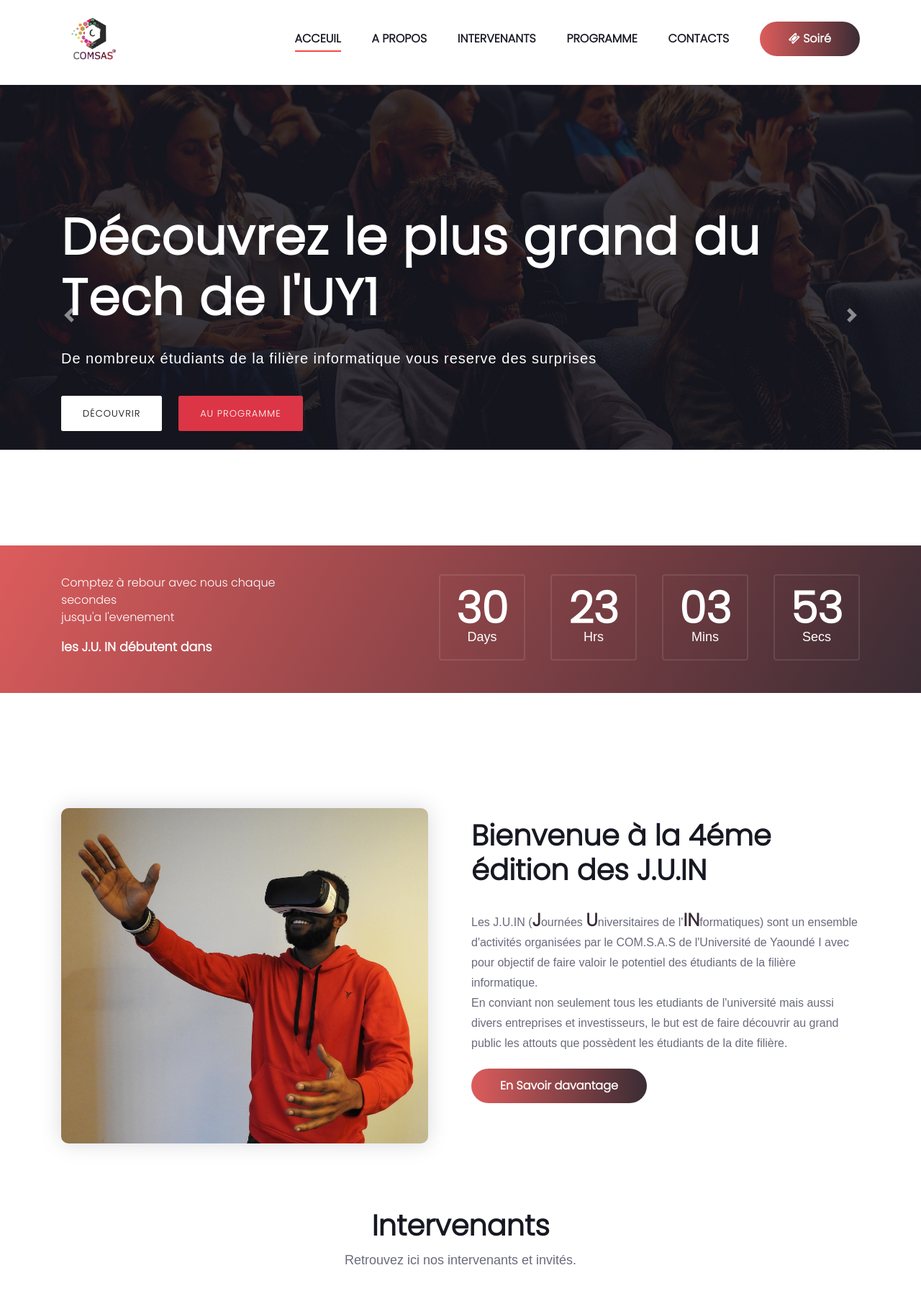
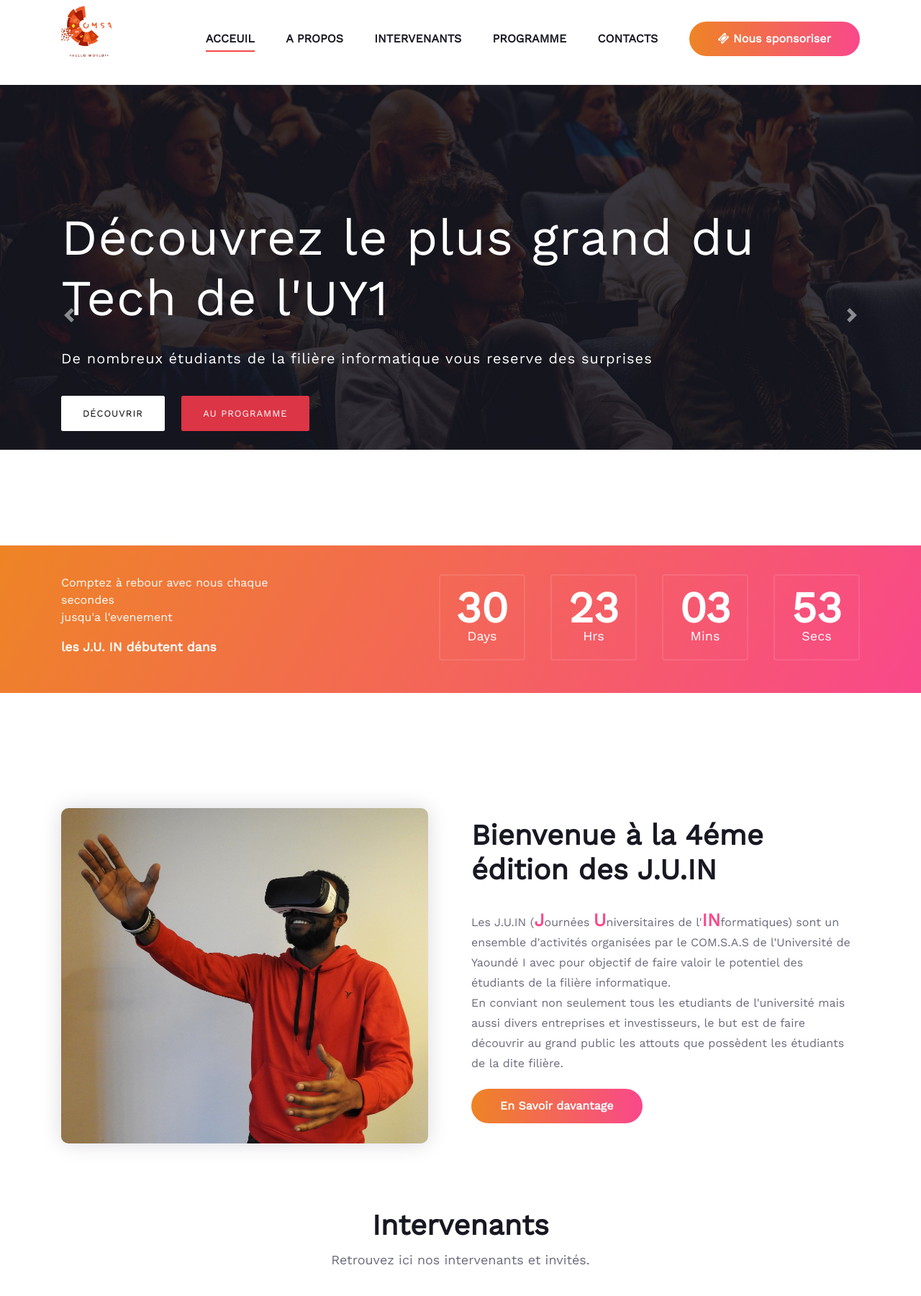
Before and after one commit to COMSAS-UY1/comsas-juin, a Django app: page / in a window 1280 px wide. Shown: the top 1801 px of the page at 72% size. Run offline with Django 3.2, Linux system fonts and the light colour scheme; some libraries are stand-ins or nearby versions.

Commit message:
after first feedbacks

```diff
--- a/comsas_juin/core/static/core/css/style.css
+++ b/comsas_juin/core/static/core/css/style.css
@@ -1,7 +1,7 @@
 {
-    "primary": #3A2C34,
+    "primary": #f9488b,
     "secondary": #82263D,
-    "third": #DD5C5C,
+    "third": #ee8425,
     "fourth": #9A7884,
     "contrast": #7FB689
 }
@@ -179,8 +179,8 @@ ol {
 .price-item .tr-tag,
 .schedule-tab .nav-tabs .nav-item .nav-link.active,
 .site-btn {
-	background-image: -o-linear-gradient(330deg, #DD5C5C 0%, #3A2C34 100%), -o-linear-gradient(330deg, #DD5C5C 0%, #3A2C34 100%);
-	background-image: linear-gradient(120deg, #DD5C5C 0%, #3A2C34 100%), linear-gradient(120deg, #DD5C5C 0%, #3A2C34 100%);
+	background-image: -o-linear-gradient(330deg, #ee8425 0%, #f9488b 100%), -o-linear-gradient(330deg, #ee8425 0%, #f9488b 100%);
+	background-image: linear-gradient(120deg, #ee8425 0%, #f9488b 100%), linear-gradient(120deg, #ee8425 0%, #f9488b 100%);
 }
 
 /* buttons */
@@ -193,9 +193,9 @@ ol {
 	color: #ffffff;
 	text-align: center;
 	border-radius: 50px;
-	background-image: -webkit-gradient(linear, left top, right top, from(#DD5C5C), to(#3A2C34)), -webkit-gradient(linear, left top, right top, from(#DD5C5C), to(#3A2C34));
-	background-image: -o-linear-gradient(left, #DD5C5C 0%, #3A2C34 100%), -o-linear-gradient(left, #DD5C5C 0%, #3A2C34 100%);
-	background-image: linear-gradient(to right, #DD5C5C 0%, #3A2C34 100%), linear-gradient(to right, #DD5C5C 0%, #3A2C34 100%);
+	background-image: -webkit-gradient(linear, left top, right top, from(#ee8425), to(#f9488b)), -webkit-gradient(linear, left top, right top, from(#ee8425), to(#f9488b));
+	background-image: -o-linear-gradient(left, #ee8425 0%, #f9488b 100%), -o-linear-gradient(left, #ee8425 0%, #f9488b 100%);
+	background-image: linear-gradient(to right, #ee8425 0%, #f9488b 100%), linear-gradient(to right, #ee8425 0%, #f9488b 100%);
 }
 
 .site-btn {
@@ -388,6 +388,7 @@ ol {
 
 .nav-menu .primary-btn.top-btn {
 	margin: 27px 0;
+	text-decoration: none;
 }
 
 .slicknav_menu {
@@ -1421,9 +1422,9 @@ ol {
 }
 
 .testimonial-slider.owl-carousel .owl-nav button:hover {
-	background: -webkit-gradient(linear, left top, right top, from(#DD5C5C), to(#3A2C34));
-	background: -o-linear-gradient(left, #DD5C5C, #3A2C34);
-	background: linear-gradient(to right, #DD5C5C, #3A2C34);
+	background: -webkit-gradient(linear, left top, right top, from(#ee8425), to(#f9488b));
+	background: -o-linear-gradient(left, #ee8425, #f9488b);
+	background: linear-gradient(to right, #ee8425, #f9488b);
 	color: #ffffff;
 }
 
@@ -1538,8 +1539,8 @@ ol {
 }
 
 .speaker-item .si-text .si-social a:hover {
-	background: -o-linear-gradient(330deg, #DD5C5C, #3A2C34);
-	background: linear-gradient(120deg, #DD5C5C, #3A2C34);
+	background: -o-linear-gradient(330deg, #ee8425, #f9488b);
+	background: linear-gradient(120deg, #ee8425, #f9488b);
 	color: #ffffff;
 }
 
@@ -1666,8 +1667,8 @@ ol {
 }
 
 .schedule-table-tab .schedule-table-content table tbody tr td.hover-bg:hover {
-	background: -o-linear-gradient(330deg, #DD5C5C, #3A2C34);
-	background: linear-gradient(120deg, #DD5C5C, #3A2C34);
+	background: -o-linear-gradient(330deg, #ee8425, #f9488b);
+	background: linear-gradient(120deg, #ee8425, #f9488b);
 }
 
 .schedule-table-tab .schedule-table-content table tbody tr td.hover-bg:hover h5 {
@@ -2508,15 +2509,15 @@ ol {
 }
 
 {
-    "primary": #3A2C34,
+    "primary": #f9488b,
     "secondary": #82263D,
-    "third": #DD5C5C,
+    "third": #ee8425,
     "fourth": #9A7884,
     "contrast": #7FB689
 }
 
 .initiales{
-	color:#3A2C34 ;
+	color:#f9488b ;
 	font-size: 25px;
 	font-weight: bolder;
 }
--- a/comsas_juin/core/templates/core/base.html
+++ b/comsas_juin/core/templates/core/base.html
@@ -13,7 +13,6 @@
     <link rel="stylesheet" href="{% static 'core/css/magnific-popup.css' %}" type="text/css">
     <link rel="stylesheet" href="{% static 'core/css/slicknav.min.css' %}" type="text/css">
     <link rel="stylesheet" href="{% static 'core/css/style.css' %}"  type="text/css">
-	<link rel="stylesheet" type="text/css" href="{% static 'core/css/bootstrap.min.css' %}">
 
 	<!-- slide elements-->
 	<link href="https://cdnjs.cloudflare.com/ajax/libs/twitter-bootstrap/3.3.7/css/bootstrap.min.css" rel="stylesheet" media="all">
@@ -29,6 +28,12 @@
 	<title>comsas | JUIN 2022 {% block title %}  {% endblock %} </title>
 </head>
 <body>
+
+    <style type="text/css">
+        a{
+            text-decoration: none;
+        }
+    </style>
     <!-- Page Preloder
     <div id="preloder">
         <div class="loader"></div>
@@ -40,7 +45,7 @@
         <div class="container">
             <div class="logo">
                 <a href="./index.html">
-                    <img src = "{% static 'core/img/logos/logo-black-trans.png' %}" alt="" width="85px" height="85px">
+                    <img src = "{% static 'core/img/logos/logo.png' %}" alt="" width="75px" height="75px">
                 </a>
             </div>
             <div class="nav-menu">
@@ -60,7 +65,7 @@
                         <li><a href="{% url 'core:contact' %}">Contacts</a></li>
                     </ul>
                 </nav>
-                <a href="#" class="primary-btn top-btn"><i class="fa fa-ticket"></i> Soiré</a>
+                <a href="#" class="primary-btn top-btn"><i class="fa fa-ticket"></i> Nous sponsoriser</a>
             </div>
             <div id="mobile-menu-wrap"></div>
         </div>
--- a/comsas_juin/core/templates/core/includes/slide.html
+++ b/comsas_juin/core/templates/core/includes/slide.html
@@ -12,9 +12,9 @@
 <link rel="stylesheet" href="https://cdnjs.cloudflare.com/ajax/libs/animate.css/3.5.2/animate.min.css">
 <style>
 
-@import url('https://fonts.googleapis.com/css2?family=Poppins:wght@300&display=swap');
+@import url('https://fonts.googleapis.com/css2?family=Work+Sans&display=swap');
 *{
-    font-family: 'Poppins';
+    font-family: 'Work Sans', sans-serif;
 }
 .container-fluid {
     overflow: hidden;
@@ -27,6 +27,9 @@
 }
 .slide-text{
     font-weight: 900;
+}
+h1{
+    color: red;
 }
 </style>
 </head>
@@ -41,9 +44,9 @@
                 <div class="carousel-inner">
 
                     <!-- first slide -->
-                    <div class="carousel-item active"> <img src = "{% static 'core/img/hero.jpg' %}" alt="" />
+                    <div class="carousel-item active"> <img src = "{% static 'core/img/hero.jpg' %}" alt="" style="object-fit: contain;" />
                            <div class="slide-text slide_style_left">
-                                <h1 data-animation="animated zoomInRight" style="font-weight: bolder;">Découvrez le plus grand du Tech de l'UY1</h1>
+                                <h1 data-animation="animated zoomInRight">Découvrez le plus grand du Tech de l'UY1</h1>
                                 <p data-animation="animated fadeInLeft">De nombreux étudiants de la filière informatique vous reserve des surprises</p>
                                 <a href="#"class="btn btn-default" data-animation="animated fadeInLeft">Découvrir</a>
                                 <a href="#" class="btn btn-primary bg-danger" data-animation="animated fadeInRight">Au programme</a>
```
Also changed, not shown: comsas_juin/core/static/core/img/logos/comsas1.jpg (added), comsas_juin/core/static/core/img/logos/logo.png (added).
